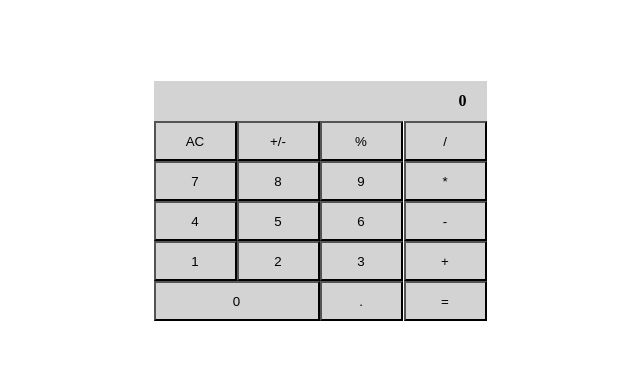
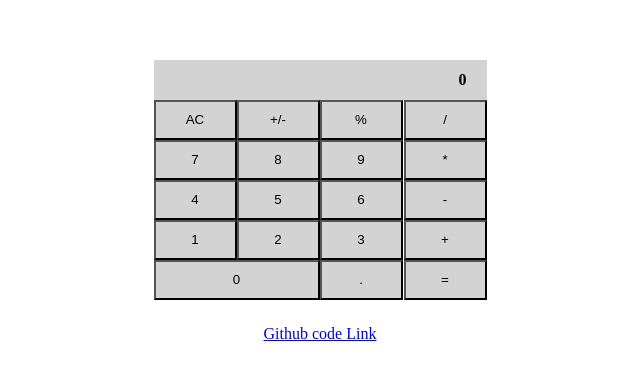
Before and after one commit to mauliktrapas/calculator, a React app: page / in a window 1280 px wide. Shown: the part 207-584 px from the top of the page, without its empty margins (320-960 px from the left). Built offline with nearby package versions, Linux system fonts and the light colour scheme.

Commit message:
link to git added

```diff
--- a/package.json
+++ b/package.json
@@ -2,12 +2,16 @@
   "name": "calculator",
   "version": "0.1.0",
   "private": true,
+  "homepage": "https://mauliktrapas.github.io/calculator",
   "dependencies": {
+    "gh-pages": "^1.0.0",
     "react": "^16.0.0",
     "react-dom": "^16.0.0",
     "react-scripts": "1.0.15"
   },
   "scripts": {
+    "predeploy": "npm run build",
+    "deploy": "gh-pages -d build",
     "start": "react-scripts start",
     "build": "react-scripts build",
     "test": "react-scripts test --env=jsdom",
--- a/src/index.css
+++ b/src/index.css
@@ -44,3 +44,7 @@
     padding-right: 20px;
     font-weight: bold;
 }
+
+.git-link{
+    margin-top: 25px;
+}
--- a/src/index.js
+++ b/src/index.js
@@ -137,6 +137,7 @@ class Calculator extends React.Component{
                     }
                 </div>
                 </div>
+                <a className="git-link" href="https://github.com/mauliktrapas/calculator">Github code Link</a>
             </div>
         )
     }
```
Also changed, not shown: dist/build/service-worker.js (added), 4 other files.
